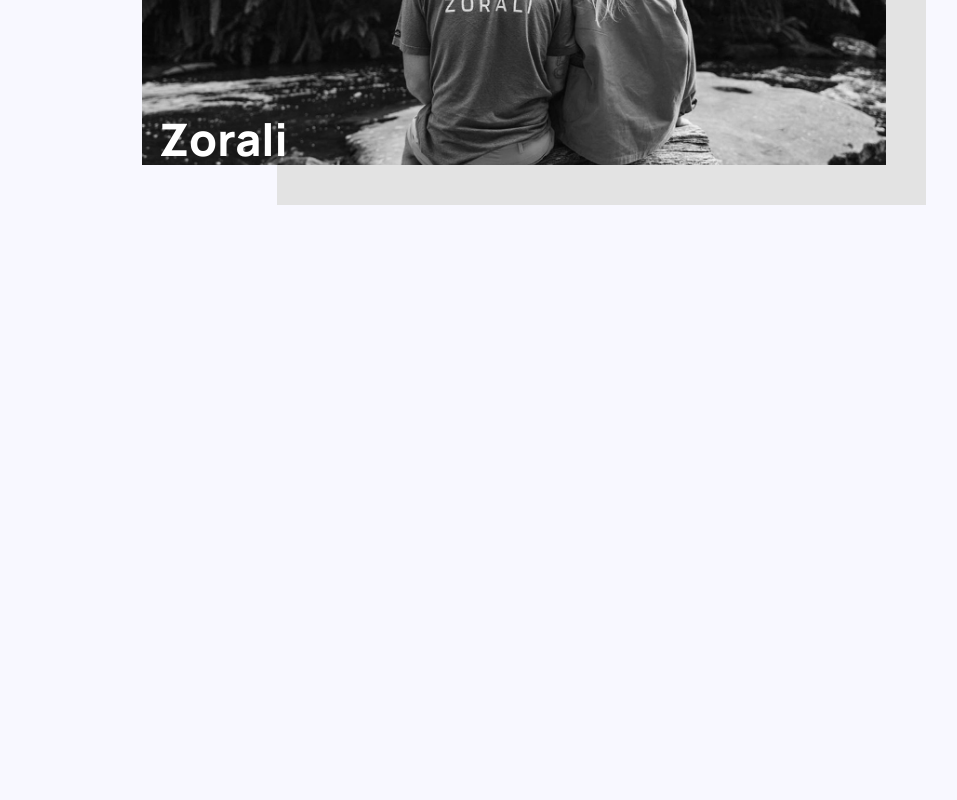
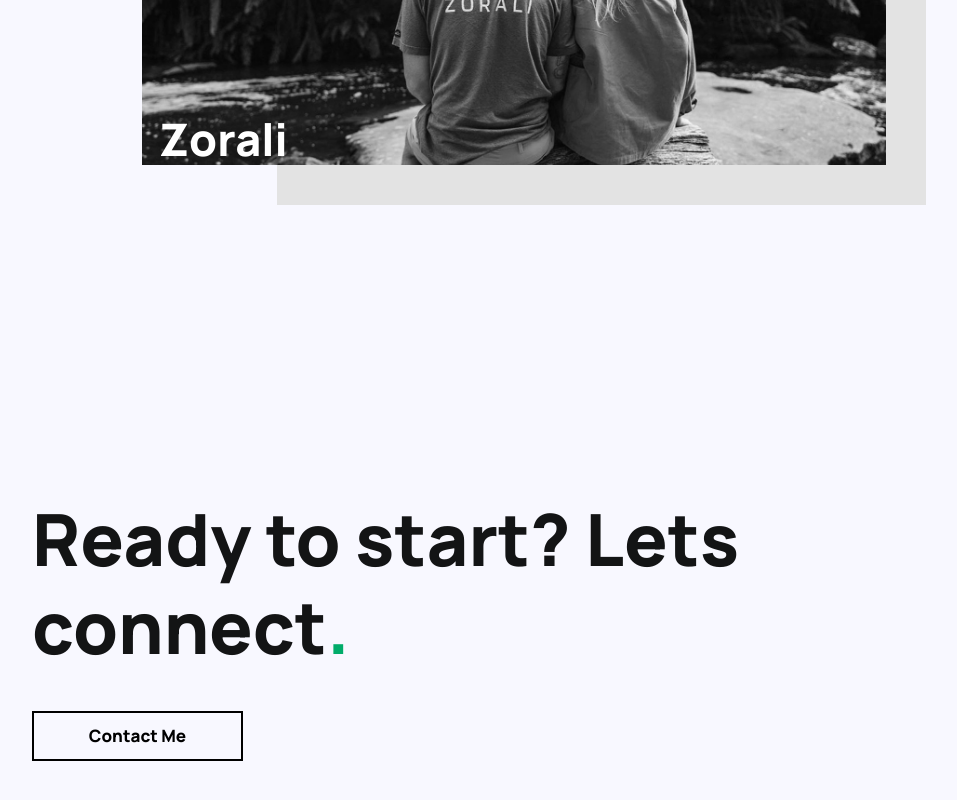
Before and after one commit to Mike-David/Portfolio-Final, a plain HTML site: page index.html in a window 1280 px wide. Shown: the part 3323-4123 px from the top of the page, without its empty margins (126-1083 px from the left). Before the commit the page ends 3583 px from the top, so only its background shows below. Drawn offline with nearby package versions, Linux system fonts and the light colour scheme.

Commit message:
footer added

```diff
--- a/index.html
+++ b/index.html
@@ -2,7 +2,7 @@
 <html lang="en" style="scroll-behavior: smooth;">
 
 <head>
-    <title>Orbit Web Design || Official Site</title>
+    <title>Michael David || Official Site</title>
     <meta charset="UTF-8">
     <meta name="viewport" content="width=device-width, initial-scale=1">
     <meta http-equiv="X-UA-Compatible" content="ie=edge">
@@ -57,29 +57,6 @@
     <main>
         <!--Image Gallery -->
         <section class="image__gallery">
-            <!-- <div class="grid__item">
-                <div class="grey__box"></div>
-                <div class="image__box--one">
-
-                    <img src="/resources/images/cofeee.jpg" />
-                </div>
-                <div class="text__box--one">
-                    <h2>Buck Mason</h2>
-                </div>
-                <div class="image__box--two">
-                    <img src="/resources/images/webV2.jpg" />
-                </div>
-                <div class="text__box--two">
-                    <h2>Mellow Fields</h2>
-                </div>
-                <div class="image__box--three">
-                    <img src="/resources/images/webdesign.jpg" />
-                </div>
-                <div class="text__box--three">
-                    <h2>View Blog</h2>
-                </div>
-                <div class="grey__box__bottom"></div>
-            </div> -->
             <div class="home__column home__column--first">
                 <div class="home__column--item home__column--item--first">
                     <img src="/resources/images/cofeee.jpg" />
@@ -163,6 +140,17 @@
         </section>
         <!-- End Projects-->
 
+        <!-- About Me Blurb-->
+        <footer class="services__section">
+            <div class="main__service--container">
+                <h2 class="service__heading--two">Ready to start? Lets connect<span class="period">.</span></h2>
+                <a href="#" class="button__link--bottom link--two" tabindex="0">
+                    <span class="link__text--two">Contact Me</span>
+                </a>
+            </div>
+        </footer>
+        <!-- End About Me Blurb-->
+
     </main>
 
     <!-- End Content -->
--- a/resources/style.css
+++ b/resources/style.css
@@ -368,6 +368,17 @@
     cursor: pointer;
 }
 
+.button__link--bottom {
+    border: 2px solid black;
+    display: flex;
+    flex-direction: row;
+    align-items: center;
+    justify-content: center;
+    position: relative;
+    min-width: 211px;
+    cursor: pointer;
+}
+
 .button__link:hover {
     border: 2px solid white;
     display: flex;
@@ -388,6 +399,11 @@
     border-color: #fff;
 }
 
+.link--two {
+    background-color: transparent;
+    border-color: #000;
+}
+
 .link__text {
     font-family: 'Manrope', sans-serif;
     font-size: 17px;
@@ -396,6 +412,17 @@
     z-index: 1;
     text-align: center;
     color: #fff;
+    font-weight: 800;
+}
+
+.link__text--two {
+    font-family: 'Manrope', sans-serif;
+    font-size: 17px;
+    line-height: 46px;
+    display: block;
+    z-index: 1;
+    text-align: center;
+    color: #000;
     font-weight: 800;
 }
 
@@ -472,6 +499,15 @@
 }
 
 .service__heading {
+    font-size: 72px;
+    line-height: 88px;
+    font-family: 'Manrope', sans-serif;
+    font-weight: 800;
+    color: #131415;
+    margin-bottom: 40px;
+}
+
+.service__heading--two {
     font-size: 72px;
     line-height: 88px;
     font-family: 'Manrope', sans-serif;
```
